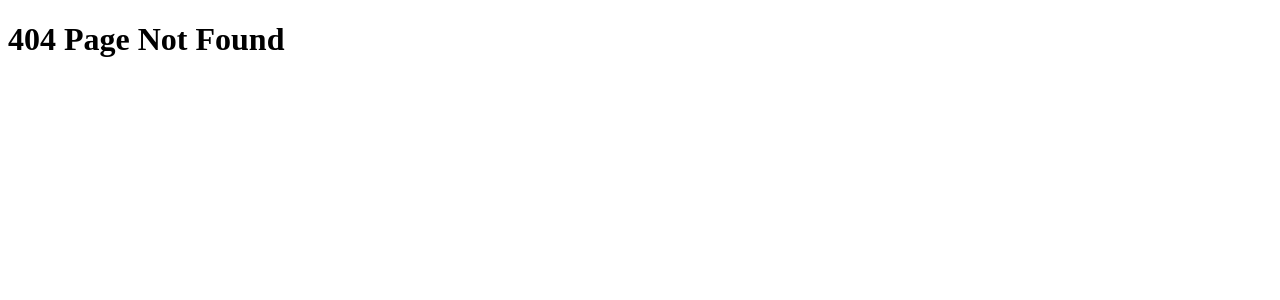
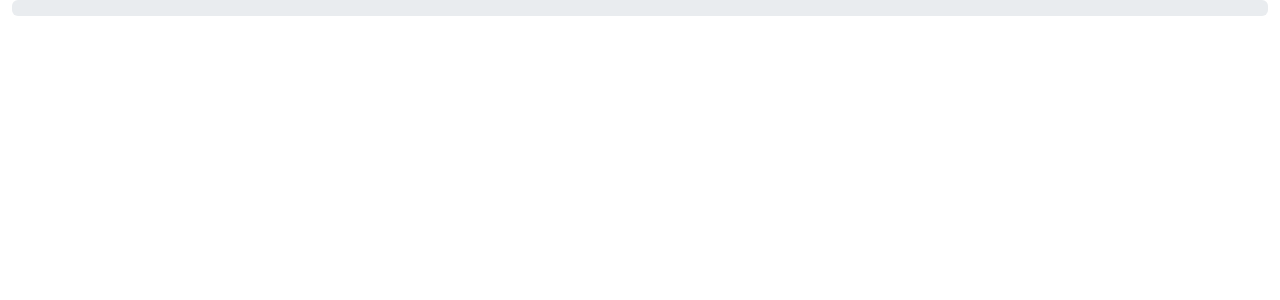
Before and after one commit to Red-stevo/E-LearningHub, a React (Vite) app in the folder student-learning-assistant/: page /student-assistant/register in a window 1280 px wide. Before the commit this address had no page. Shown: the top 300 px of the page. Built offline with nearby package versions, Linux system fonts and the light colour scheme.

Commit message:
designing the progess bar

```diff
--- /dev/null
+++ b/student-learning-assistant/src/AppPages/Component/Progress.jsx
@@ -0,0 +1,12 @@
+import {ProgressBar} from "react-bootstrap";
+
+// eslint-disable-next-line react/prop-types
+export const Progress = ( { register, verify, profile } ) => {
+    return(
+        <ProgressBar className={"progress"}>
+            <ProgressBar striped={true} now={register} className={'register'}/>
+            <ProgressBar striped={true} now={verify} className={'verify-email'}/>
+            <ProgressBar striped={true} now={profile} className={'profile'}/>
+        </ProgressBar>
+    )
+}
--- a/student-learning-assistant/src/AppPages/RoutedPages/RegistrationPage.jsx
+++ b/student-learning-assistant/src/AppPages/RoutedPages/RegistrationPage.jsx
@@ -1,16 +1,15 @@
-import {ProgressBar} from "react-bootstrap";
+import {Container} from "react-bootstrap";
 import {useState} from "react";
+import {Progress} from "../Component/Progress.jsx";
 
 export const RegistrationPage = () => {
-    const [progress, setProgress] = useState(0);
-
+    const [register, setRegister] = useState(0);
+    const [verify, setVerify] = useState(0);
+    const [profile, setProfile] = useState(0)
 
     return(
-        <div>
-            <ProgressBar>
-                <ProgressBar striped={true} now={progress} />
-            </ProgressBar>
-
-        </div>
+        <Container fluid={"xxl"}>
+            <Progress register={register} verify={verify} profile={profile}/>
+        </Container>
     );
 }
--- a/student-learning-assistant/src/AppPages/Routing/AppRoutes.jsx
+++ b/student-learning-assistant/src/AppPages/Routing/AppRoutes.jsx
@@ -1,5 +1,6 @@
 import { BrowserRouter as Router, Routes, Route } from 'react-router-dom';
 import {NotFound} from "../RoutedPages/NotFound.jsx";
+import {RegistrationPage} from "../RoutedPages/RegistrationPage.jsx";
 
 
 
@@ -7,6 +8,7 @@ export default function AppRoutes() {
     return (
         <Router>
             <Routes>
+                <Route path={"/student-assistant/register"} element={ <RegistrationPage /> } />
                 <Route path="/*" element={ <NotFound /> } />
             </Routes>
         </Router>
--- a/student-learning-assistant/src/main.jsx
+++ b/student-learning-assistant/src/main.jsx
@@ -1,7 +1,7 @@
 import React from "react";
 import ReactDom from 'react-dom/client'
 import App from "./App.jsx";
-
+import 'bootstrap/dist/css/bootstrap.min.css';
 
 ReactDom.createRoot(document.getElementById("root")).render(
     <React.StrictMode>
```
